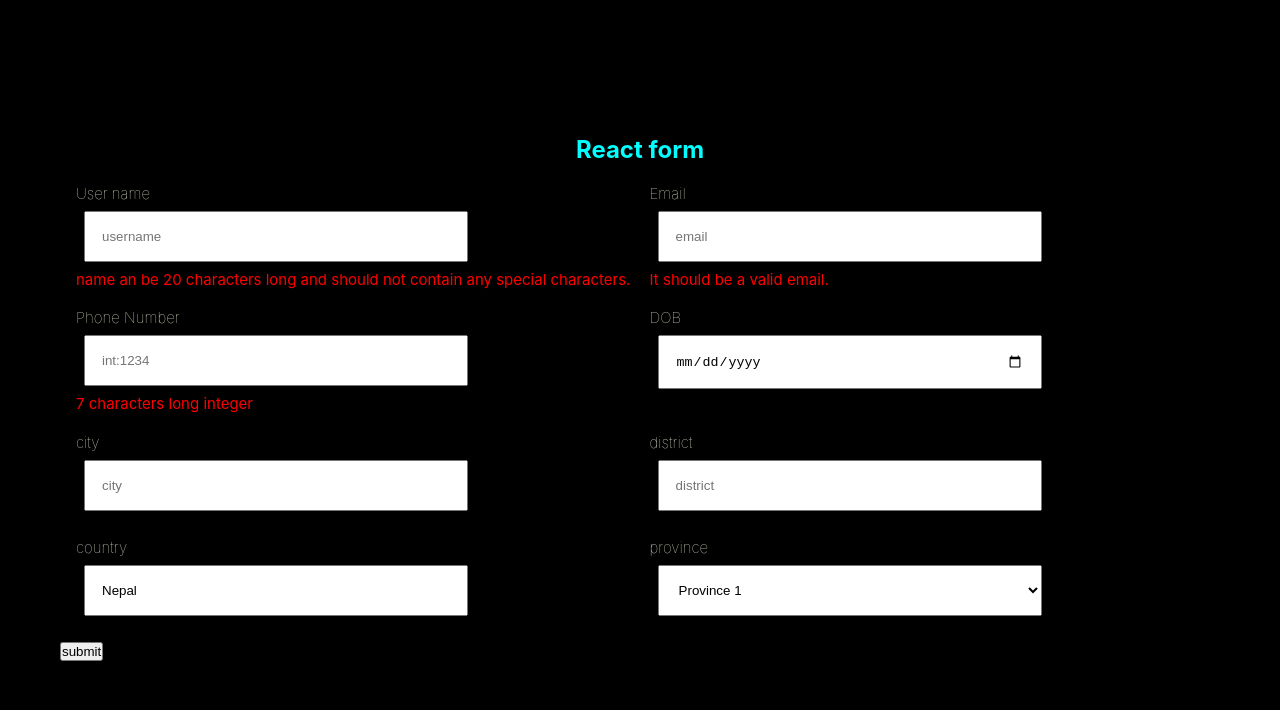
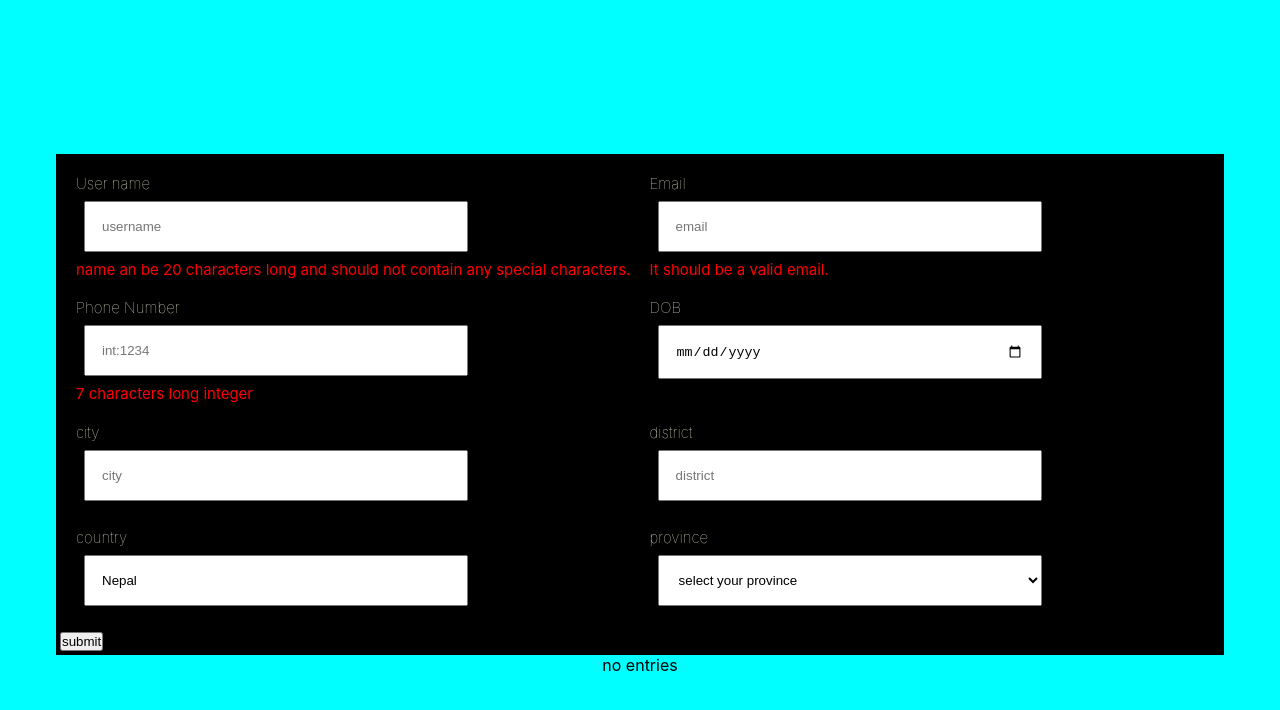
Before and after one commit to imshruti-git/React-JS-Form, a React (Create React App) app: page / in a window 1280 px wide. Shown: the top 710 px of the page. Built offline with nearby package versions, Linux system fonts and the light colour scheme.

Commit message:
saved in local storage

```diff
--- a/src/App.css
+++ b/src/App.css
@@ -7,9 +7,10 @@
   display: flex;
   flex-direction: column;
   justify-content: center;
+
   align-items: center;
   height: 100vh;
-  background-color: black;
+  background-color: aqua;
 }
 
 h2{
--- a/src/App.js
+++ b/src/App.js
@@ -1,9 +1,15 @@
-import { useState } from 'react';
+import { useState, useEffect } from 'react';
 import './App.css';
 import FormInput from './components/FormInput/FormInput';
+import Table from './components/Table';
 
 function App() {
 
+  //main array of object states
+  const [data, setData] = useState([]);
+
+
+  //input field states
   const [values, setValues] = useState({
     username:'',
     email:'',
@@ -12,7 +18,7 @@ function App() {
     city:'',
     district:'',
     country:'Nepal',
-    province:''
+    province :''
   });
 
   const inputs = [
@@ -36,7 +42,7 @@ function App() {
     },
     {
       id:3,
-      name:'phonenumber',
+      name:'number',
       label:'Phone Number',
       placeholder:'int:1234',
       type:'text',
@@ -79,20 +85,45 @@ function App() {
       name:'province',
       label:'province',
       placeholder:'province',
+      type: 'text',
       required: true,
     }
   ]
 
+//form submit event
 
   const submitHandler = (e) =>{
     e.preventDefault();
+
+
+    setData([...data, values]);
+
+    setValues({
+      username:'',
+      email:'',
+      number:'',
+      DOB:'',
+      city:'',
+      district:'',
+      country:'Nepal',
+      province :''
+    });
+
+
   };
+
+
 
   const onChange= (e) =>{
     setValues({...values, [e.target.name]:e.target.value });
   };
 
-  console.log(values);
+
+
+  //saving data to local storage
+  useEffect(()=>{
+    localStorage.setItem('data', JSON.stringify(data));
+  },[data])
 
   return (
     <div className="App">
@@ -117,7 +148,7 @@ function App() {
             </div>
 
 
-
+        <Table length={data.length}/>
     </div>
   );
 }
--- a/src/components/FormInput/FormInput.js
+++ b/src/components/FormInput/FormInput.js
@@ -11,13 +11,14 @@ const FormInput = (props) => {
 
             <label >{label}</label>
             {id===8 ?
-            <select className='dropdown'>
-              <option value='province1'>Province 1</option>
-              <option value='province2'>Province 2</option>
-              <option value='province3'>Province 3</option>
-              <option value='province4'>Province 4</option>
-              <option value='province5'>Province 5</option>
-              <option value='province6'>Province 6</option>
+            <select {...inputProps} onChange={onChange}>
+              <option disabled value=''>select your province</option>
+              <option value='province 1'>Province 1</option>
+              <option value='province 2'>Province 2</option>
+              <option value='province 3'>Province 3</option>
+              <option value='province 4'>Province 4</option>
+              <option value='province 5'>Province 5</option>
+              <option value='province 6'>Province 6</option>
             </select> :
              <input {...inputProps} onChange={onChange}></input> }
 
--- a/src/components/table.js
+++ b/src/components/table.js
@@ -0,0 +1,11 @@
+import React from 'react'
+
+const Table = ({ length }) => {
+  return (
+    <div>
+        {length < 1 && <div>no entries</div>}
+    </div>
+  )
+}
+
+export default Table
```
